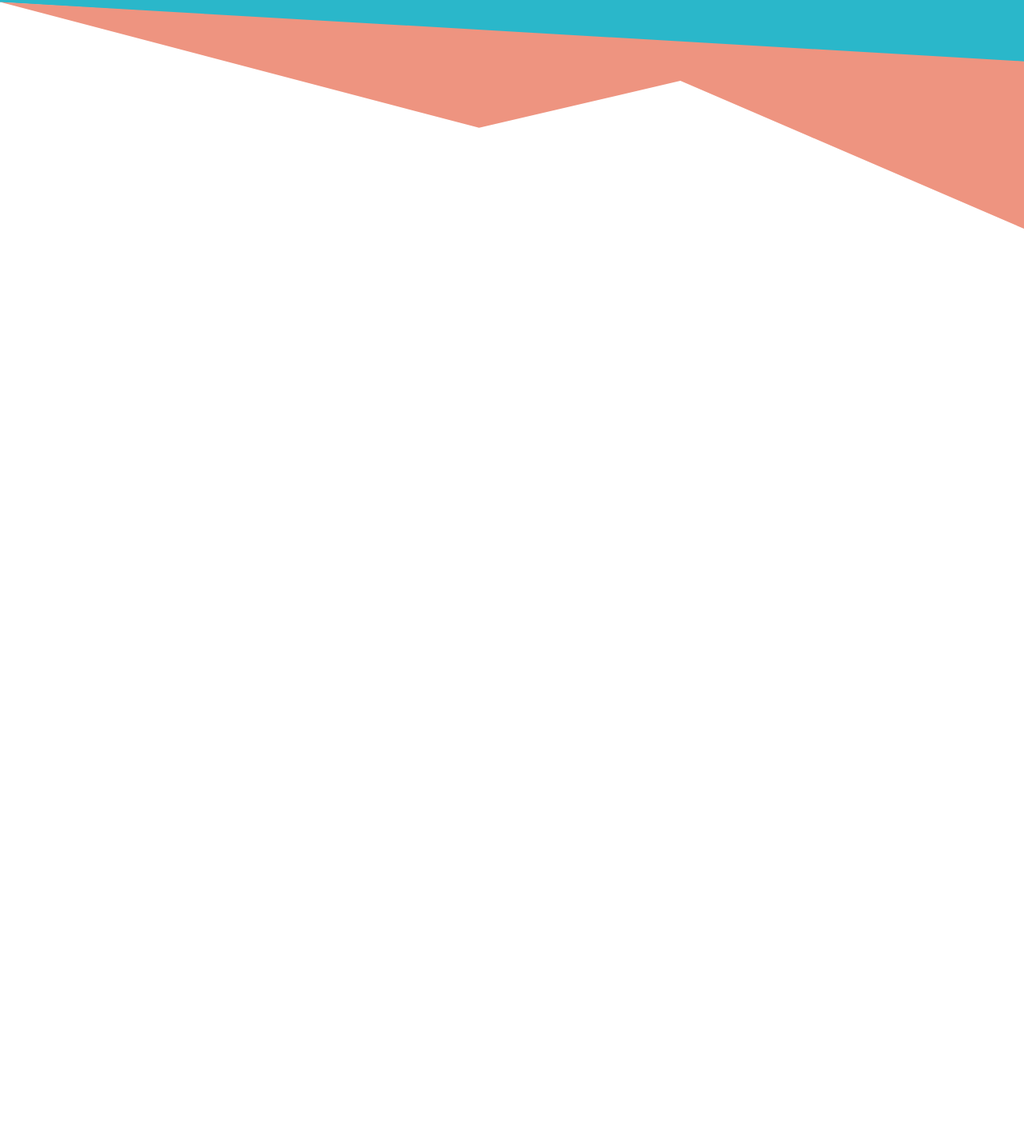
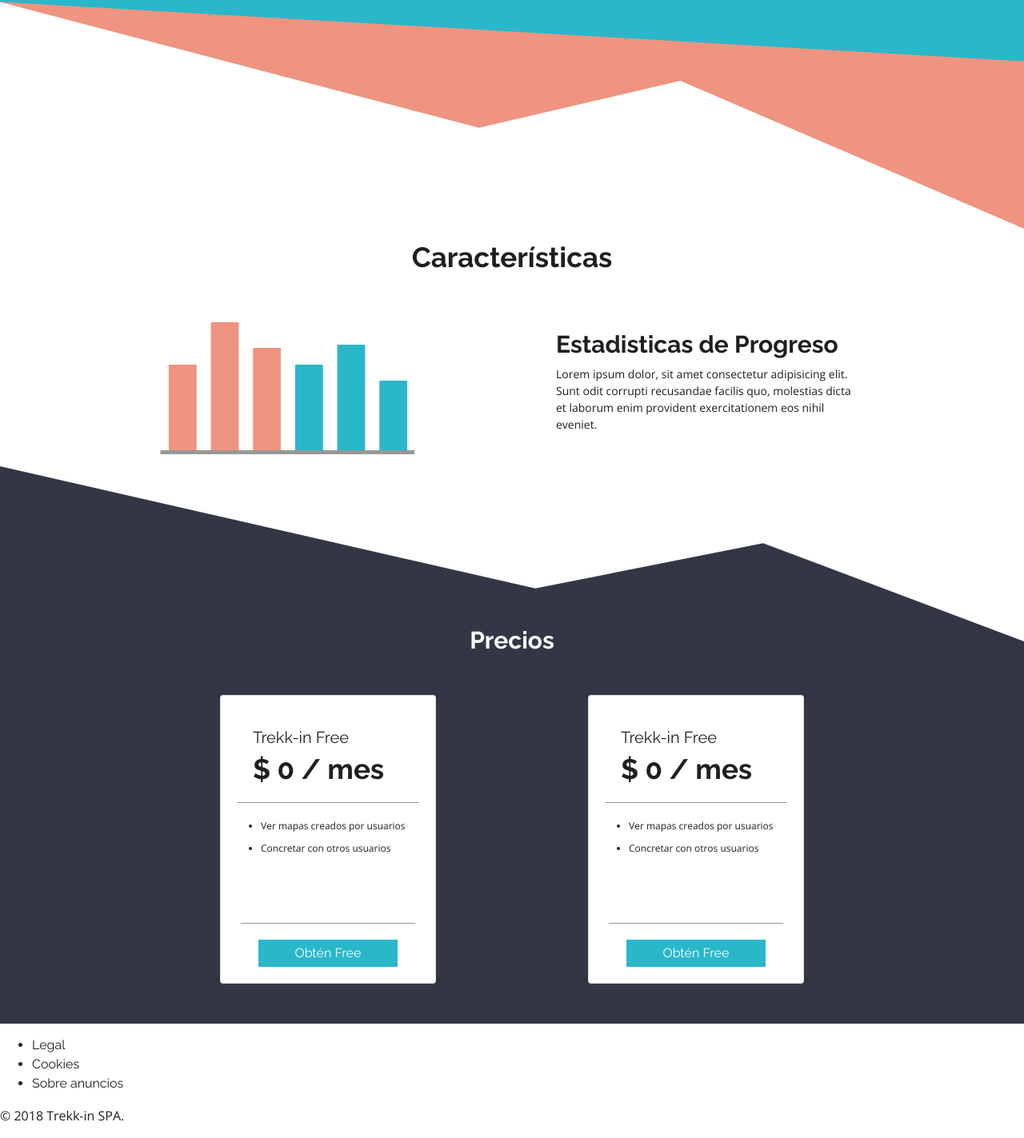
Before and after one commit to AtilaEl10/Trekk-in, a plain HTML site: page index.html in a window 1280 px wide. Shown: the part 592-2015 px from the top of the page at 80% size. Before the commit the page ends 923 px from the top, so only its background shows below. Drawn offline with nearby package versions, Linux system fonts and the light colour scheme.

Commit message:
Main and Section

```diff
--- a/assets/js/script.js
+++ b/assets/js/script.js
@@ -1,4 +1,3 @@
-/*
 $(function(){
     $("a").click(function(event) {
         if (this.hash !=="") {
@@ -15,4 +14,3 @@ $(function(){
 
 
 });
-*/
--- a/assets/sass/base/_typography.scss
+++ b/assets/sass/base/_typography.scss
@@ -10,3 +10,15 @@ h1 {
 p {
     font-family: $open-sans;
 }
+
+h2 {
+    font-weight: $bold;
+    font-size: $xx-large;
+}
+h3 {
+    font-weight: $bold;
+    font-size: $x-large;
+}
+h4 {
+
+}
--- a/assets/sass/components/_buttons.scss
+++ b/assets/sass/components/_buttons.scss
@@ -10,4 +10,5 @@ button:hover {
 
 button:focus {
     background-color: $silver-chalice;
-outline: none;}
+    outline: none;
+}
--- a/assets/sass/components/_cards.scss
+++ b/assets/sass/components/_cards.scss
@@ -0,0 +1,34 @@
+.card {
+    width: 270px;
+    &-body {
+        margin: 20px 20px 10px;
+        border-bottom: 1px solid $spanish-gray;
+    }
+    &-title {
+        font-size: $large;
+        margin-bottom: 7px;
+    }
+    &-text {
+        font-size: $xx-large;
+        font-weight: $bold;
+    }
+    &-lista {
+        margin: 0 10px 0;
+        font-family: $open-sans;
+        font-size: $x-small;
+        height: 120px;
+        li {
+            padding-top: 10px;
+        }
+    }
+    &-button {
+        margin: 20px 25px 10px;
+        border-top: 1px solid $spanish-gray;
+        text-align: center;
+        button {
+            margin: 20px 20px 10px;
+            width: 80%;
+            padding: 5px;
+        }
+    }
+}
--- a/assets/sass/components/_navigations.scss
+++ b/assets/sass/components/_navigations.scss
@@ -3,7 +3,7 @@
     display: flex;
     justify-content: space-between;
     align-items: center;
-    letter-spacing: 2px;
+    letter-spacing: 1px;
     font-size: $small;
     a {
         color: $onyx;
--- a/assets/sass/layout/_forms.scss
+++ b/assets/sass/layout/_forms.scss
@@ -0,0 +1,16 @@
+.form {
+    background-image: url(../img/bg-price.svg);
+    background-repeat: no-repeat;
+    background-position: cover;
+    h3 {
+        text-align: center;
+        margin-top: 200px;
+        color: $white;
+    }
+    &__cards {
+        display: flex;
+        justify-content: space-evenly;
+        margin-top: 50px;
+        margin-bottom: 50px;
+    }
+}
--- a/assets/sass/layout/_header.scss
+++ b/assets/sass/layout/_header.scss
@@ -4,6 +4,13 @@
         margin: 50px 90px 0;
         width: 30%;
         position: absolute;
+        p {
+            font-family: $open-sans;
+            font-size: $x-small;
+        }
+    }
+    &__img {
+        width: 100%;
     }
 }
 
--- a/assets/sass/layout/_main-section.scss
+++ b/assets/sass/layout/_main-section.scss
@@ -0,0 +1,21 @@
+.main-section {
+    margin: 0 90px 0;
+    h2 {
+        text-align: center;
+        margin-bottom: 60px;
+    }
+    &__content {
+        display: flex;
+        align-items: center;
+        justify-content: space-evenly;
+        div {
+            width: 35%;
+
+        }
+        p {
+            font-family: $open-sans;
+            font-size: $small;
+        }
+    }
+
+}
--- a/index.html
+++ b/index.html
@@ -38,15 +38,69 @@
                 <h1>Haz Trekking sin Parar</h1>
                 <p>Con Trekk-in te despreocuparás de la estimación de tu viaje, ya que con unos simples pasos podrás definir la mejor ruta a tomar con tus compañeros de expedición.</p>
             </div>
-            <div class="header__img">
-                <img src="assets/img/bg-hero.svg" alt="">
-            </div>
+            <img class="header__img" src="assets/img/bg-hero.svg" alt="">
         </header>
 
-        <main class="main-section" id="caracteristicas"></main>
+        <main class="main-section" id="caracteristicas">
+            <h2>Características</h2>
+            <div class="main-section__content">
+                <div class="main-section__grafico">
+                    <svg width="318" height="165" xmlns="http://www.w3.org/2000/svg">
+                        <g class="bar-graph" fill-rule="evenodd">
+                            <path class="a-bar" fill="#EE9480" d="M10.949 53h34.778v108H10.949zM63.613 0h34.778v161H63.613zM116.276 32h34.778v129h-34.778z"/>
+                            <path class="b-bar" fill="#2AB7CA" d="M168.94 53h34.778v108H168.94zM221.603 28h34.778v133h-34.778zM274.267 73h34.778v88h-34.778z"/>
+                            <path class="plane" d="M3 162.5h312.503" stroke="#979797" stroke-width="5" stroke-linecap="square"/>
+                        </g>
+                    </svg>
+                </div>
+                <div class="main-section__text">
+                    <h3>Estadisticas de Progreso</h3>
+                    <p>Lorem ipsum dolor, sit amet consectetur adipisicing elit. Sunt odit corrupti recusandae facilis quo, molestias dicta et laborum enim provident exercitationem eos nihil eveniet.</p>
+                </div>
+            </div>
+        </main>
 
-        <section class="form" id="precios"></section>
+        <section class="form" id="precios">
+            <h3>Precios</h3>
+            <div class="form__cards container">
+                    <div class="card">
+                        <div class="card-body">
+                          <h4 class="card-title">Trekk-in Free</h4>
+                          <h5 class="card-text">$ 0 / mes</h5>
+                        </div>
+                        <ul class="card-lista">
+                            <li>Ver mapas creados por usuarios</li>
+                            <li>Concretar con otros usuarios</li>
+                        </ul>
+                        <div class="card-button">
+                            <button>Obtén Free</button>
+                        </div>
+                    </div>
 
+                    <div class="card">
+                        <div class="card-body">
+                          <h4 class="card-title">Trekk-in Free</h4>
+                          <h5 class="card-text">$ 0 / mes</h5>
+                        </div>
+                        <ul class="card-lista">
+                            <li>Ver mapas creados por usuarios</li>
+                            <li>Concretar con otros usuarios</li>
+                        </ul>
+                        <div class="card-button">
+                            <button>Obtén Free</button>
+                        </div>
+                    </div>
+            </div>
+        </section>
+
+        <footer class="copyright">
+            <ul>
+                <li>Legal</li>
+                <li>Cookies</li>
+                <li>Sobre anuncios</li>
+            </ul>
+            <p>© 2018 Trekk-in SPA.</p>
+        </footer>
 
         <!--jQuery 3.5.1-->
             <script src="https://code.jquery.com/jquery-3.5.1.min.js" integrity="sha256-9/aliU8dGd2tb6OSsuzixeV4y/faTqgFtohetphbbj0=" crossorigin="anonymous"></script>
```
Also changed, not shown: assets/css/style.css, 1 other file.
